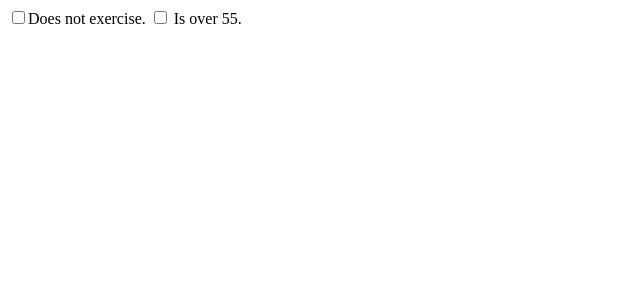
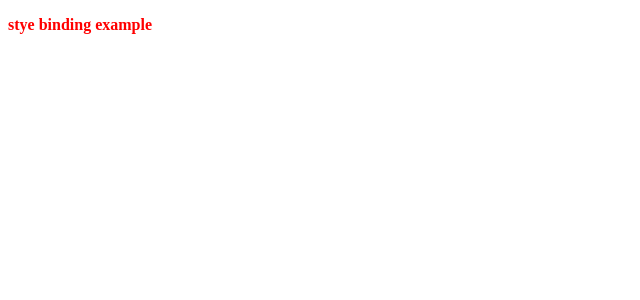
Before and after one commit to IceDragoon064/HW11_Angular_Styling, an Angular app in the folder myapp/: page / in a window 1280 px wide. Shown: the top 300 px of the page, without its empty margins (0-640 px from the left). Built offline with nearby package versions, Linux system fonts and the light colour scheme.

Commit message:
Example 4

```diff
--- a/myapp/src/app/app.component.ts
+++ b/myapp/src/app/app.component.ts
@@ -1,31 +1,12 @@
 import { Component } from '@angular/core';
 @Component({
-selector: 'app-root',
-template: `
-  <input type="checkbox" [(ngModel)]="doesNotExercise" (change)="adjustCSS()"/>Does not exercise.
-  <input type="checkbox" [(ngModel)]="over55" (change)="adjustCSS()"/> Is over 55.
-  <div *ngIf="doesNotExercise && over55" [ngClass]="myClasses"> Is at risk of heart disease.</div>
-`,
-styles: [`
-  .warning {
-    font-weight:bold;
-  }
-  .danger {
-    color:red;
-  }`
-]
+  selector: 'app-root',
+  template: `<p [ngStyle]="myStyles">stye binding example</p>`,
 })
 
 export class AppComponent {
-  title = 'app';
-  doesNotExercise = false;
-  over55 = false;
-  myClasses = {
-   warning: true,
-   danger: true
-  }
-
-  adjustCSS() {
-
+  myStyles = {
+    'color':'red',
+    'font-weight':'bold'
   }
 }
```
Also changed, not shown: 1 other file (tests, documents, lock files or other folders).
